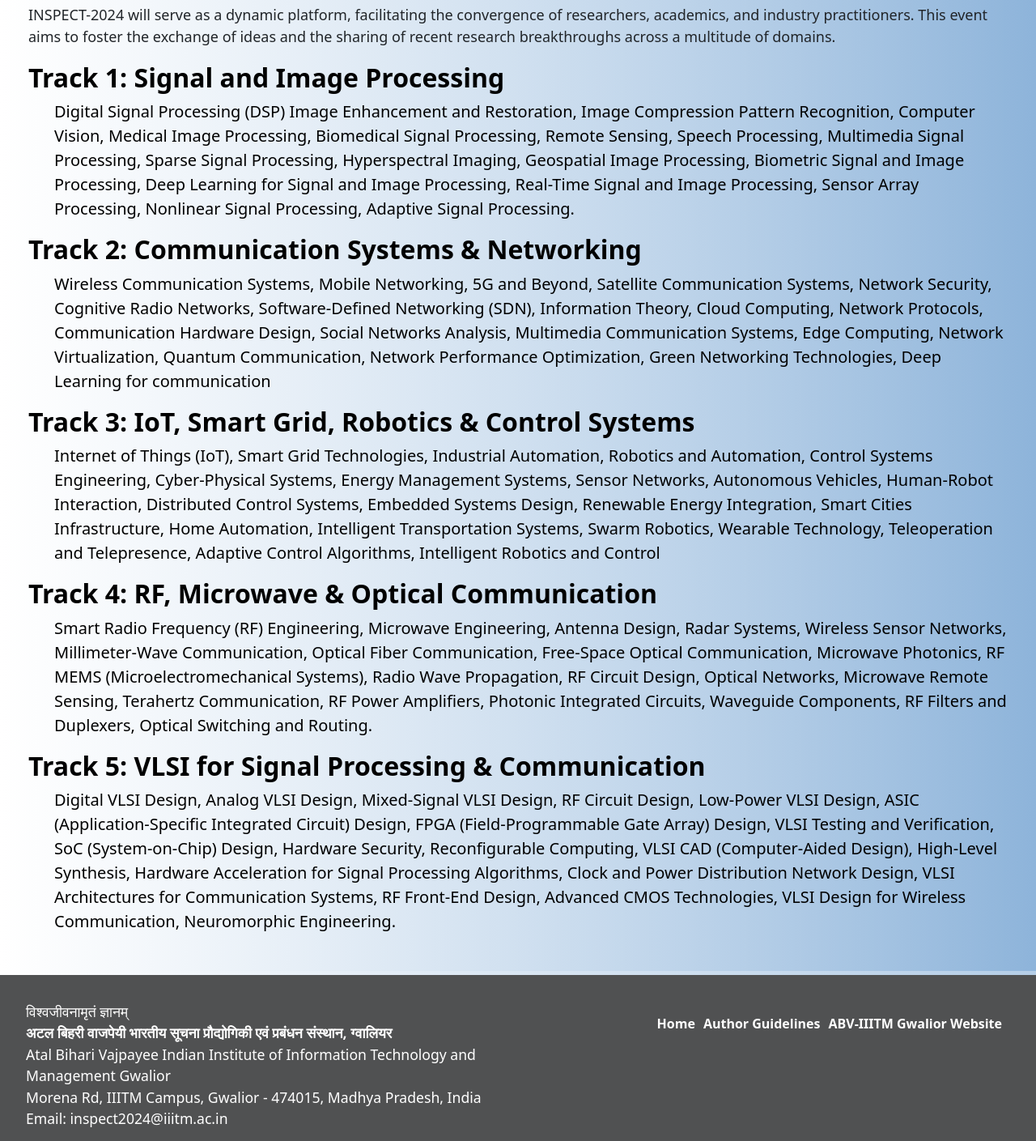
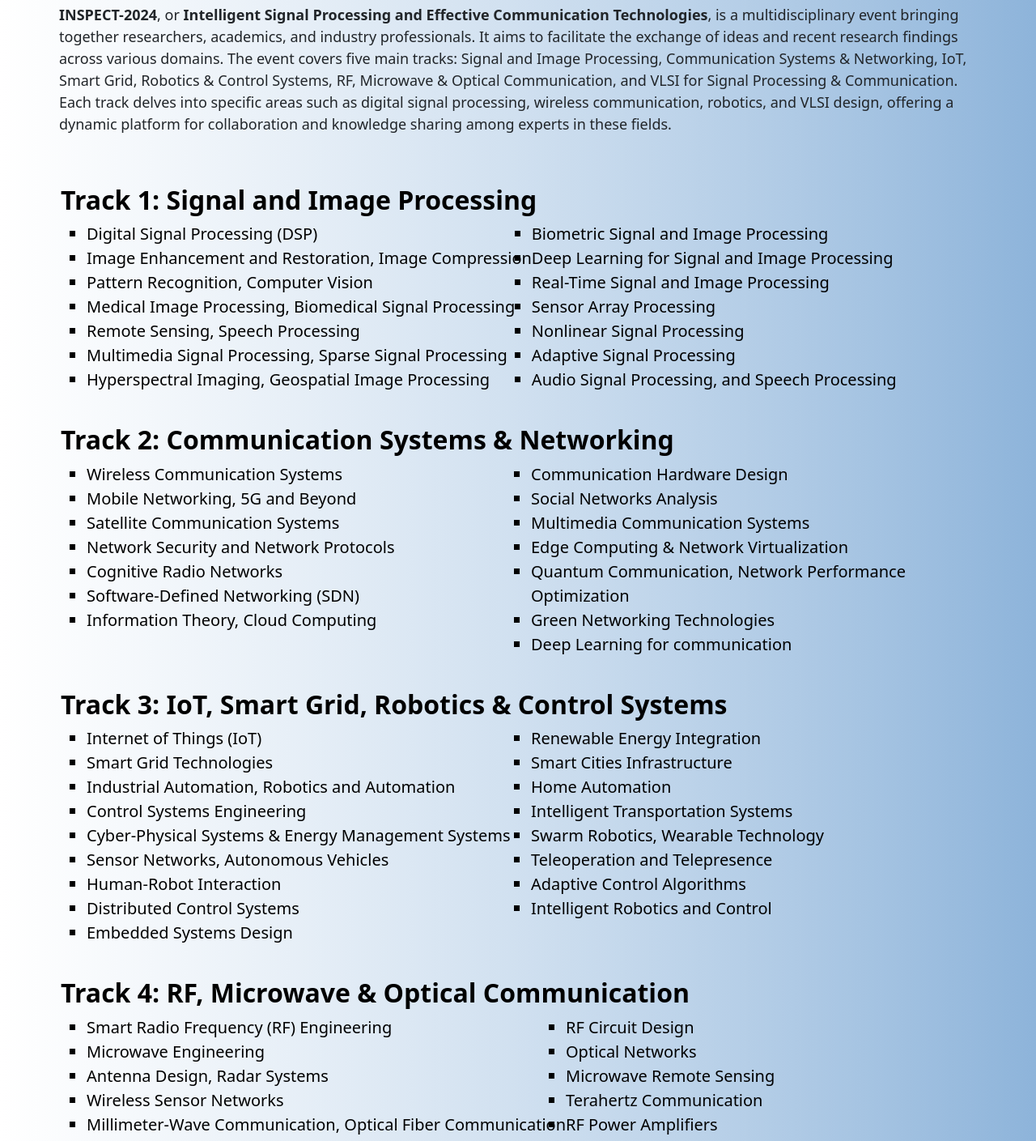
Before and after one commit to frozen-eagle043/opulent-space-capybara, a React (Create React App) app: page /call-for-paper in a window 1280 px wide. Shown: the part 160-1569 px from the top of the page at 81% size. Built offline with nearby package versions, Linux system fonts and the light colour scheme; a web font is replaced by a local one.

Commit message:
Updated CallForPaper component and General Chair section

```diff
--- a/src/components/CallForPapers.jsx
+++ b/src/components/CallForPapers.jsx
@@ -16,14 +16,25 @@ const CallForPapers = () => {
           style={{
             fontSize: "18px",
 
-            margin: "2px",
+            margin: "4px 40px 5px 40px",
             padding: "8px",
           }}
         >
-          INSPECT-2024 will serve as a dynamic platform, facilitating the
-          convergence of researchers, academics, and industry practitioners.
-          This event aims to foster the exchange of ideas and the sharing of
-          recent research breakthroughs across a multitude of domains.
+          <b>INSPECT-2024</b>, or{" "}
+          <b>
+            Intelligent Signal Processing and Effective Communication
+            Technologies
+          </b>
+          , is a multidisciplinary event bringing together researchers,
+          academics, and industry professionals. It aims to facilitate the
+          exchange of ideas and recent research findings across various domains.
+          The event covers five main tracks: Signal and Image Processing,
+          Communication Systems & Networking, IoT, Smart Grid, Robotics &
+          Control Systems, RF, Microwave & Optical Communication, and VLSI for
+          Signal Processing & Communication. Each track delves into specific
+          areas such as digital signal processing, wireless communication,
+          robotics, and VLSI design, offering a dynamic platform for
+          collaboration and knowledge sharing among experts in these fields.
         </div>
         <div
           style={{
@@ -33,85 +44,143 @@ const CallForPapers = () => {
             padding: "8px",
           }}
         >
-          <div>
+          <div style={{ margin: "40px" }}>
             <h2 style={{ fontWeight: "bold" }}>
               Track 1: Signal and Image Processing
             </h2>
-            <ul>
-              Digital Signal Processing (DSP) Image Enhancement and Restoration,
-              Image Compression Pattern Recognition, Computer Vision, Medical
-              Image Processing, Biomedical Signal Processing, Remote Sensing,
-              Speech Processing, Multimedia Signal Processing, Sparse Signal
-              Processing, Hyperspectral Imaging, Geospatial Image Processing,
-              Biometric Signal and Image Processing, Deep Learning for Signal
-              and Image Processing, Real-Time Signal and Image Processing,
-              Sensor Array Processing, Nonlinear Signal Processing, Adaptive
-              Signal Processing.
+            <ul style={{ listStyle: "square", display: "flex" }}>
+              <div style={{ minWidth: "50%" }}>
+                <li>Digital Signal Processing (DSP)</li>
+                <li>Image Enhancement and Restoration, Image Compression</li>
+                <li>Pattern Recognition, Computer Vision</li>
+                <li>Medical Image Processing, Biomedical Signal Processing</li>
+                <li>Remote Sensing, Speech Processing</li>
+                <li>Multimedia Signal Processing, Sparse Signal Processing</li>
+                <li>Hyperspectral Imaging, Geospatial Image Processing</li>
+              </div>
+              <div>
+                <li>Biometric Signal and Image Processing</li>
+
+                <li>Deep Learning for Signal and Image Processing</li>
+                <li>Real-Time Signal and Image Processing</li>
+                <li>Sensor Array Processing</li>
+                <li>Nonlinear Signal Processing</li>
+                <li> Adaptive Signal Processing</li>
+                <li>Audio Signal Processing, and Speech Processing</li>
+              </div>
             </ul>
           </div>
-          <div>
+          <div style={{ margin: "40px" }}>
             <h2 style={{ fontWeight: "bold" }}>
               Track 2: Communication Systems & Networking
             </h2>
-            <ul>
-              Wireless Communication Systems, Mobile Networking, 5G and Beyond,
-              Satellite Communication Systems, Network Security, Cognitive Radio
-              Networks, Software-Defined Networking (SDN), Information Theory,
-              Cloud Computing, Network Protocols, Communication Hardware Design,
-              Social Networks Analysis, Multimedia Communication Systems, Edge
-              Computing, Network Virtualization, Quantum Communication, Network
-              Performance Optimization, Green Networking Technologies, Deep
-              Learning for communication
+            <ul style={{ listStyle: "square", display: "flex" }}>
+              <div style={{ minWidth: "50%" }}>
+                <li>Wireless Communication Systems</li>
+                <li>Mobile Networking, 5G and Beyond</li>
+                <li>Satellite Communication Systems</li>
+                <li>Network Security and Network Protocols</li>
+                <li>Cognitive Radio Networks</li>
+                <li>Software-Defined Networking (SDN)</li>
+                <li>Information Theory, Cloud Computing</li>
+              </div>
+              <div>
+                <li>Communication Hardware Design</li>
+                <li>Social Networks Analysis</li>
+                <li>Multimedia Communication Systems</li>
+                <li>Edge Computing & Network Virtualization</li>
+                <li>Quantum Communication, Network Performance Optimization</li>
+                <li>Green Networking Technologies</li>
+                <li>Deep Learning for communication</li>
+              </div>
             </ul>
           </div>
-          <div>
+          <div style={{ margin: "40px" }}>
             <h2 style={{ fontWeight: "bold" }}>
               Track 3: IoT, Smart Grid, Robotics & Control Systems
             </h2>
-            <ul>
-              Internet of Things (IoT), Smart Grid Technologies, Industrial
-              Automation, Robotics and Automation, Control Systems Engineering,
-              Cyber-Physical Systems, Energy Management Systems, Sensor
-              Networks, Autonomous Vehicles, Human-Robot Interaction,
-              Distributed Control Systems, Embedded Systems Design, Renewable
-              Energy Integration, Smart Cities Infrastructure, Home Automation,
-              Intelligent Transportation Systems, Swarm Robotics, Wearable
-              Technology, Teleoperation and Telepresence, Adaptive Control
-              Algorithms, Intelligent Robotics and Control
+            <ul style={{ listStyle: "square", display: "flex" }}>
+              <div style={{ minWidth: "50%" }}>
+                <li>Internet of Things (IoT)</li>
+                <li>Smart Grid Technologies</li>
+                <li>Industrial Automation, Robotics and Automation</li>
+                <li>Control Systems Engineering</li>
+                <li>Cyber-Physical Systems & Energy Management Systems</li>
+                <li>Sensor Networks, Autonomous Vehicles</li>
+                <li>Human-Robot Interaction</li>
+                <li>Distributed Control Systems</li>
+                <li>Embedded Systems Design</li>
+              </div>
+              <div>
+                <li>Renewable Energy Integration</li>
+                <li>Smart Cities Infrastructure</li>
+                <li>Home Automation</li>
+                <li>Intelligent Transportation Systems</li>
+                <li>Swarm Robotics, Wearable Technology</li>
+                <li>Teleoperation and Telepresence</li>
+                <li>Adaptive Control Algorithms</li>
+                <li>Intelligent Robotics and Control</li>
+              </div>
             </ul>
           </div>
-          <div>
+          <div style={{ margin: "40px" }}>
             <h2 style={{ fontWeight: "bold" }}>
               Track 4: RF, Microwave & Optical Communication
             </h2>
-            <ul>
-              Smart Radio Frequency (RF) Engineering, Microwave Engineering,
-              Antenna Design, Radar Systems, Wireless Sensor Networks,
-              Millimeter-Wave Communication, Optical Fiber Communication,
-              Free-Space Optical Communication, Microwave Photonics, RF MEMS
-              (Microelectromechanical Systems), Radio Wave Propagation, RF
-              Circuit Design, Optical Networks, Microwave Remote Sensing,
-              Terahertz Communication, RF Power Amplifiers, Photonic Integrated
-              Circuits, Waveguide Components, RF Filters and Duplexers, Optical
-              Switching and Routing.
+            <ul style={{ listStyle: "square", display: "flex" }}>
+              <div style={{ minWidth: "50%" }}>
+                <li>Smart Radio Frequency (RF) Engineering</li>
+                <li>Microwave Engineering</li>
+                <li>Antenna Design, Radar Systems</li>
+                <li>Wireless Sensor Networks</li>
+                <li>
+                  Millimeter-Wave Communication, Optical Fiber Communication
+                  <li>Free-Space Optical Communication</li>
+                </li>
+                <li>Microwave Photonics</li>
+                <li>RF MEMS (Microelectromechanical Systems)</li>
+                <li>Radio Wave Propagation</li>
+              </div>
+              <div>
+                <li>RF Circuit Design</li>
+                <li>Optical Networks</li>
+                <li>Microwave Remote Sensing</li>
+                <li>Terahertz Communication</li>
+                <li>RF Power Amplifiers</li>
+                <li>Photonic Integrated Circuits</li>
+                <li>Waveguide Components</li>
+                <li>RF Filters and Duplexers</li>
+                <li>Optical Switching and Routing</li>
+              </div>
             </ul>
           </div>
-          <div>
+          <div style={{ margin: "40px" }}>
             <h2 style={{ fontWeight: "bold" }}>
               Track 5: VLSI for Signal Processing & Communication
             </h2>
-            <ul>
-              Digital VLSI Design, Analog VLSI Design, Mixed-Signal VLSI Design,
-              RF Circuit Design, Low-Power VLSI Design, ASIC
-              (Application-Specific Integrated Circuit) Design, FPGA
-              (Field-Programmable Gate Array) Design, VLSI Testing and
-              Verification, SoC (System-on-Chip) Design, Hardware Security,
-              Reconfigurable Computing, VLSI CAD (Computer-Aided Design),
-              High-Level Synthesis, Hardware Acceleration for Signal Processing
-              Algorithms, Clock and Power Distribution Network Design, VLSI
-              Architectures for Communication Systems, RF Front-End Design,
-              Advanced CMOS Technologies, VLSI Design for Wireless
-              Communication, Neuromorphic Engineering.
+            <ul style={{ listStyle: "square", display: "flex" }}>
+              <div style={{ minWidth: "50%" }}>
+                <li>Digital VLSI Design, Analog VLSI Design</li>
+                <li>Mixed-Signal VLSI Design, RF Circuit Design</li>
+                <li>Low-Power VLSI Design</li>
+                <li>ASIC (Application-Specific Integrated Circuit) Design</li>
+                <li>FPGA (Field-Programmable Gate Array) Design</li>
+                <li>VLSI Testing and Verification</li>
+                <li>SoC (System-on-Chip) Design</li>
+                <li>Hardware Security</li>
+                <li>Reconfigurable Computing</li>
+              </div>
+              <div>
+                <li>VLSI CAD (Computer-Aided Design)</li>
+                <li>High-Level Synthesis</li>
+                <li>Hardware Acceleration for Signal Processing Algorithms</li>
+                <li>Clock and Power Distribution Network Design</li>
+                <li>VLSI Architectures for Communication Systems</li>
+                <li>RF Front-End Design</li>
+                <li>Advanced CMOS Technologies</li>
+                <li>VLSI Design for Wireless Communication</li>
+                <li>Neuromorphic Engineering</li>
+              </div>
             </ul>
           </div>
         </div>
--- a/src/components/Committee.jsx
+++ b/src/components/Committee.jsx
@@ -68,12 +68,7 @@ const Committee = () => {
           img={mgc}
           link="https://vbn.aau.dk/en/persons/109164"
         />
-        <CardBox
-          name="Prof. Ranjan Kumar Mallik"
-          designation="IIT Delhi"
-          img={rkm}
-          link="https://ee.iitd.ac.in/faculty-profile/10"
-        />
+        <CardBox name="Prof. XYZ" designation="India" img={userPic} link="" />
       </div>
       <div style={{ margin: "5px", padding: "10px" }}>
         <h1 style={{ padding: "10px" }}>Advisory Committee </h1>
--- a/src/components/Home.jsx
+++ b/src/components/Home.jsx
@@ -61,7 +61,7 @@ const Home = () => {
     cssEase: "linear",
   };
 
-  const loc_images = [inspect_home, abv_iiitm, conv, fort1, fort2];
+  const loc_images = [inspect_home, abv_iiitm, fort2];
 
   return (
     <div>
```
Also changed, not shown: src/components/GeneralChairs.jsx (+6 -6 lines).
